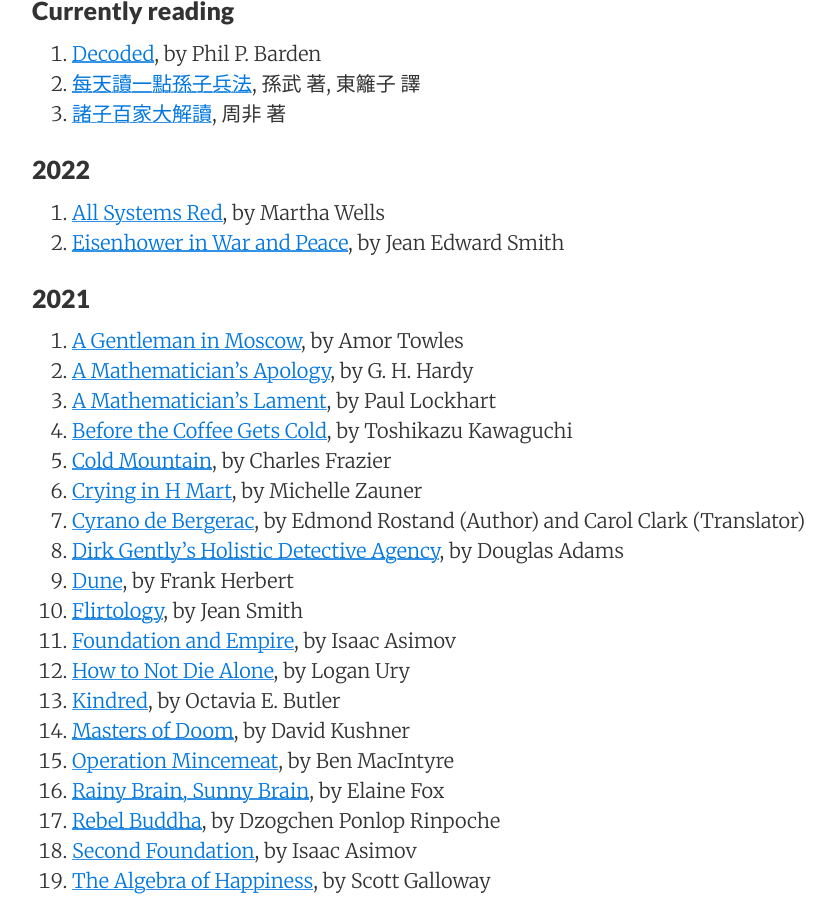
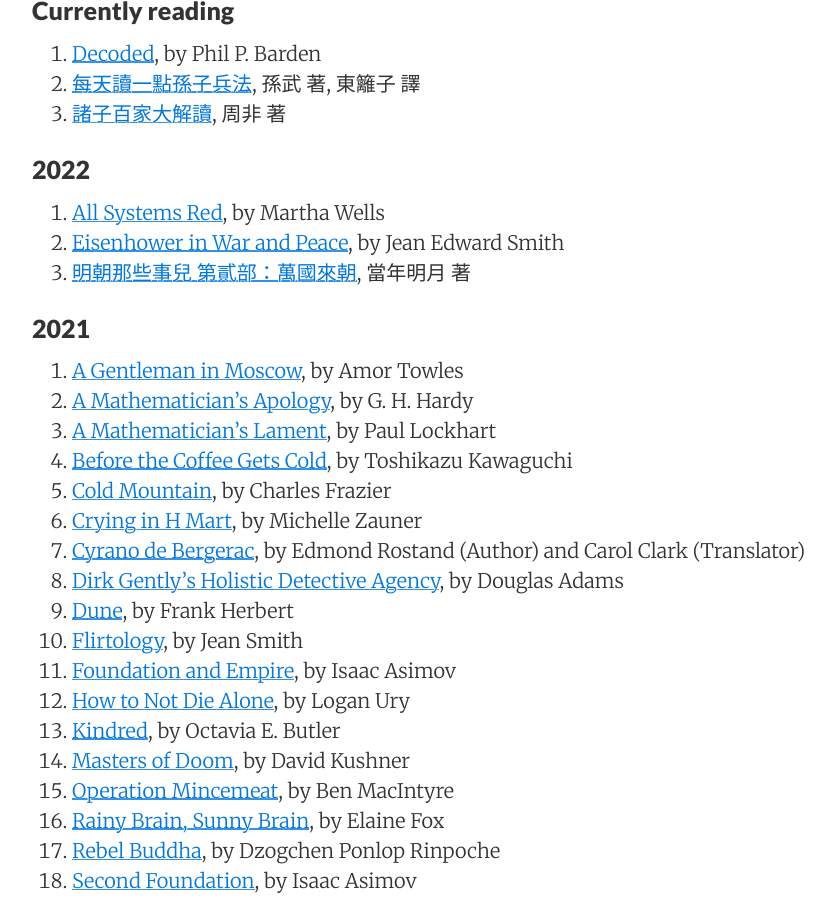
Before and after one commit to sewardlee337/sewardlee337.github.io, a Jekyll site: the page built from readinglist.md, in a window 1280 px wide and 900 px high, scrolled down 380 px. Shown: the whole window, without its empty margins (188-1023 px from the left). Built offline with Jekyll 4.4.1, drawn with Linux system fonts in a browser that asks for light colours; nearby versions of some CDN libraries.

Commit message:
fix reading list

```diff
--- a/readinglist.md
+++ b/readinglist.md
@@ -20,7 +20,7 @@ _"My alma mater was books, a good library... I could spend the rest of my life r
 
 1. [All Systems Red](https://amzn.to/3Fq03xP), by Martha Wells
 1. [Eisenhower in War and Peace](https://amzn.to/3JtzeLm), by Jean Edward Smith
-
+1. [明朝那些事兒 第貳部：萬國來朝](https://bit.ly/3JM0ZyV), 當年明月 著
 
 
 ### 2021
```
